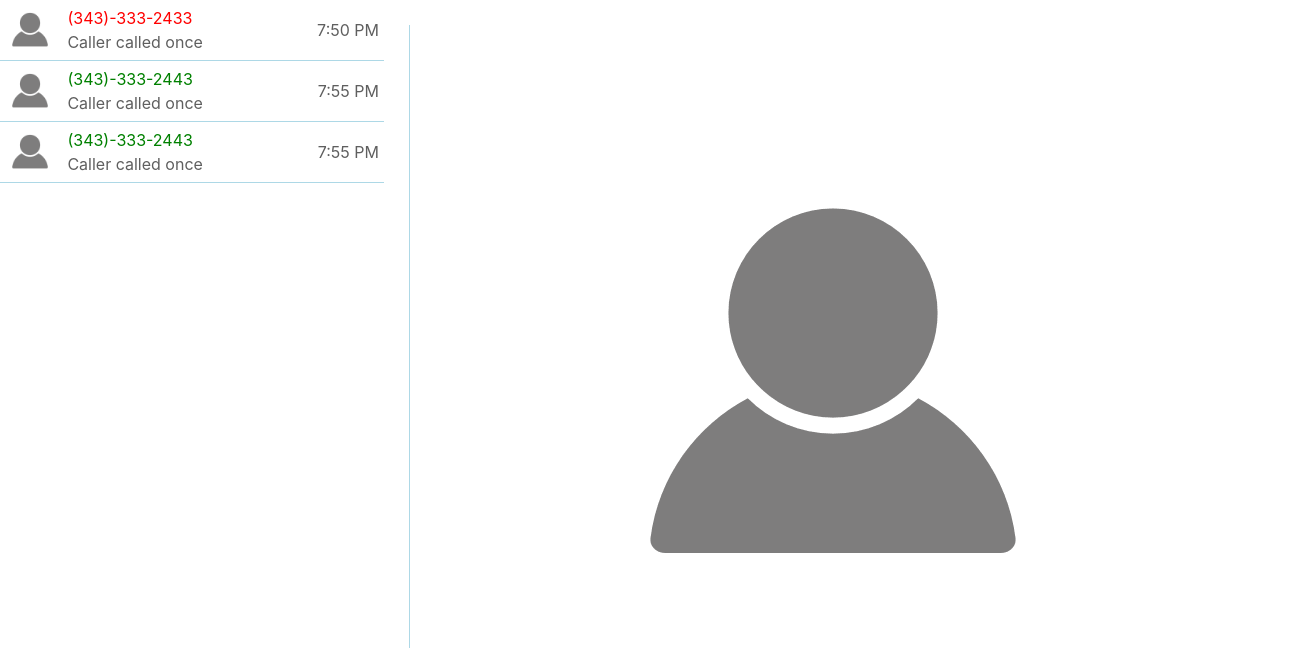
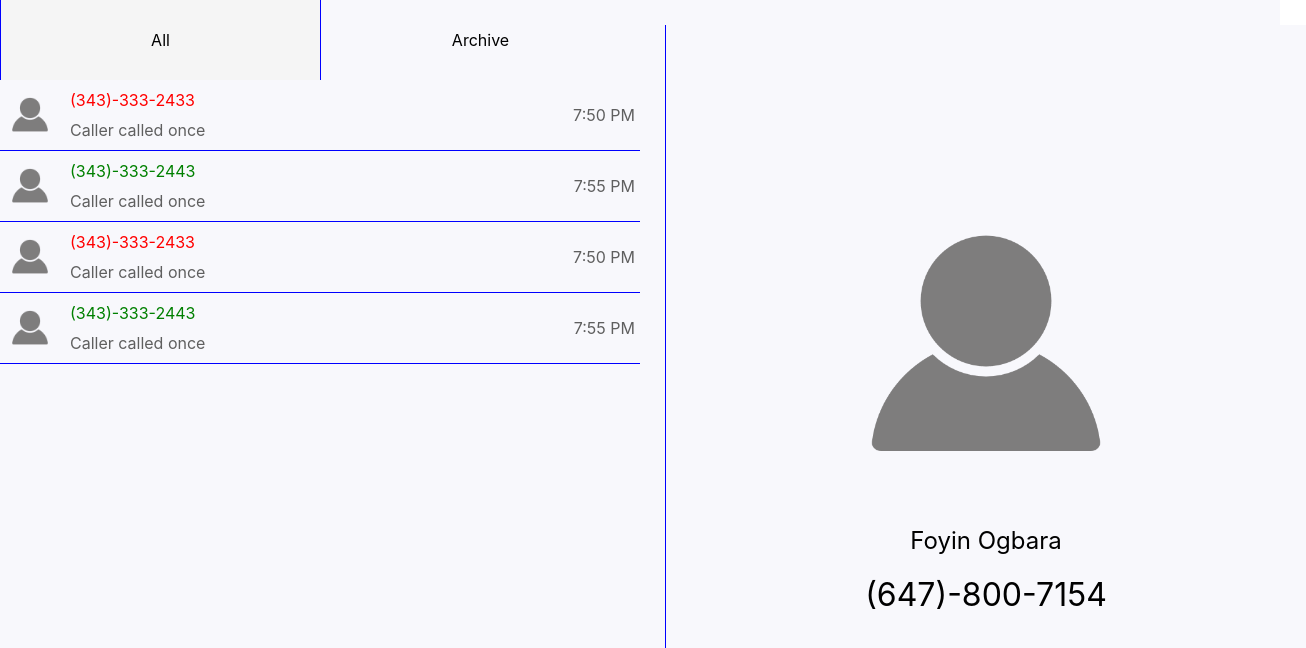
Before and after one commit to Foyin/Speer-Challenge, a React (Create React App) app in the folder speer-app/: page / in a window 1280 px wide. Shown: the top 648 px of the page, 1306 px wide, since content can reach past the window. Built offline with nearby package versions, Linux system fonts and the light colour scheme.

Commit message:
Design changes

```diff
--- a/speer-app/src/App.js
+++ b/speer-app/src/App.js
@@ -2,6 +2,7 @@ import logo from './logo.svg';
 import './styles/App.scss';
 import CallsList from './components/Callslist/CallsList';
 import ProfilePic from "./images/profile-icon.png";
+import { useState } from 'react';
 
 
 let archivedCalls = [
@@ -27,6 +28,12 @@ let allCalls =
     "time":"7:55 PM"
   },
   {
+    "number": "(343)-333-2433",
+    "type": "missed",
+    "status": "Caller called once",
+    "time":"7:50 PM"
+  },
+  {
     "number": "(343)-333-2443",
     "type": "complete",
     "status": "Caller called once",
@@ -43,7 +50,16 @@ function App() {
       </header>
       <div className="main">
         <CallsList calls={allCalls}/>
-        <div className="profileArea"><img src={ProfilePic}/></div>
+        <div className="profileArea">
+          <img src={ProfilePic}/>
+          <div className="profileName">
+            Foyin Ogbara
+          </div>
+          <div className="number">
+            (647)-800-7154
+          </div>
+
+        </div>
       </div>
     </div>
   );
--- a/speer-app/src/components/Callslist/CallsList.js
+++ b/speer-app/src/components/Callslist/CallsList.js
@@ -12,6 +12,10 @@ function CallsList({calls}){
     );
     return (
       <div className="callsList" >
+            <div className="callsListHeader">
+              <div className="callsListButton">All</div>
+              <div className="callsListButton">Archive</div>
+            </div>
           {listItems}
       </div>
     );
--- a/speer-app/src/components/Callslist/CallsList.scss
+++ b/speer-app/src/components/Callslist/CallsList.scss
@@ -3,14 +3,39 @@ $padding: 5px;
 $sub-text-color: rgb(95, 95, 95);
 
 .callsList{
+    background-color: $background-accent;
+
+    .callsListHeader{
+        display: flex;
+        flex-direction: row;
+        width: 100%;
+        height: 10vh;
+        background-color: $background-accent;
+
+        .callsListButton{
+            color: black;
+            border-left: 1px solid $accent-color;
+            width: 50%;
+            display: flex;
+            justify-content: center;
+            align-content: center;
+            flex-direction: column;
+        }
+        .callsListButton:hover{
+            transition: 0.5s;
+            background-color: whitesmoke;
+        }
+        .callsListButton:active{
+            transition: 0.5s;
+            background-color: $background-accent
+        }
+    }
     .callListItem{
         display: flex;
         align-items: center;
         flex-direction: row;
-        background: rgb(255, 255, 255);
         color: black;
-        border-bottom: 1px solid lightblue;
-        width: 30vw;
+        border-bottom: 1px solid $accent-color;
         .profilePic{
             display: flex;
             align-items: center;
@@ -39,4 +64,8 @@ $sub-text-color: rgb(95, 95, 95);
             padding: $padding;
         }
     }
+    .callListItem:hover{
+        transition: 0.5s;
+        background-color: whitesmoke;
+    }
 }
--- a/speer-app/src/styles/App.scss
+++ b/speer-app/src/styles/App.scss
@@ -3,18 +3,34 @@
 
 .App {
   text-align: center;
+  background-color: $background-accent;
+
   .main{
-    display: flex;
-    flex-direction: row;
     width: 100%;
+    display: grid;
+    grid-template-columns: repeat(auto-fit, minmax(25rem, 1fr));
+    height: 100vh;
+
     .profileArea{
       display: flex;
       justify-content: center;
       align-items: center;
+      flex-direction: column;
       width: 100%;
-      height: 90vh;
-      border-left: 1px solid lightblue;
+      border-left: 1px solid $accent-color;
       margin: 25px;
+      background-color: $background-accent;
+
+        img{
+          width: 50%;
+        }
+        .profileName{
+          font-size: x-large;
+          padding: 20px;
+        }
+        .number{
+          font-size: xx-large;
+        }
     }
   }
 }
--- a/speer-app/src/styles/Colors.scss
+++ b/speer-app/src/styles/Colors.scss
@@ -0,0 +1,2 @@
+$accent-color: blue;
+$background-accent: rgb(248, 248, 252);
```
